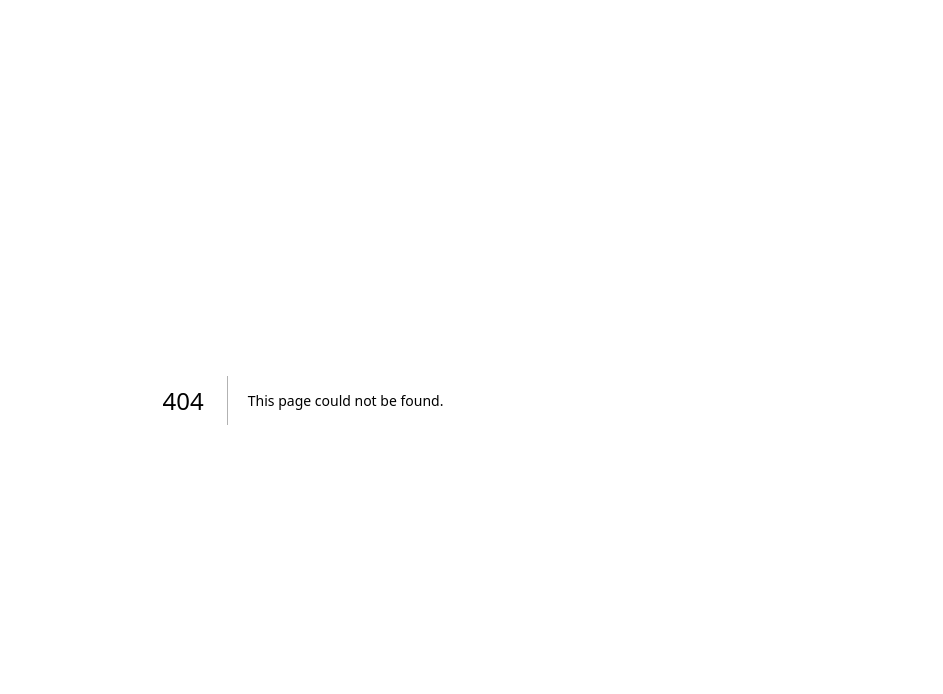
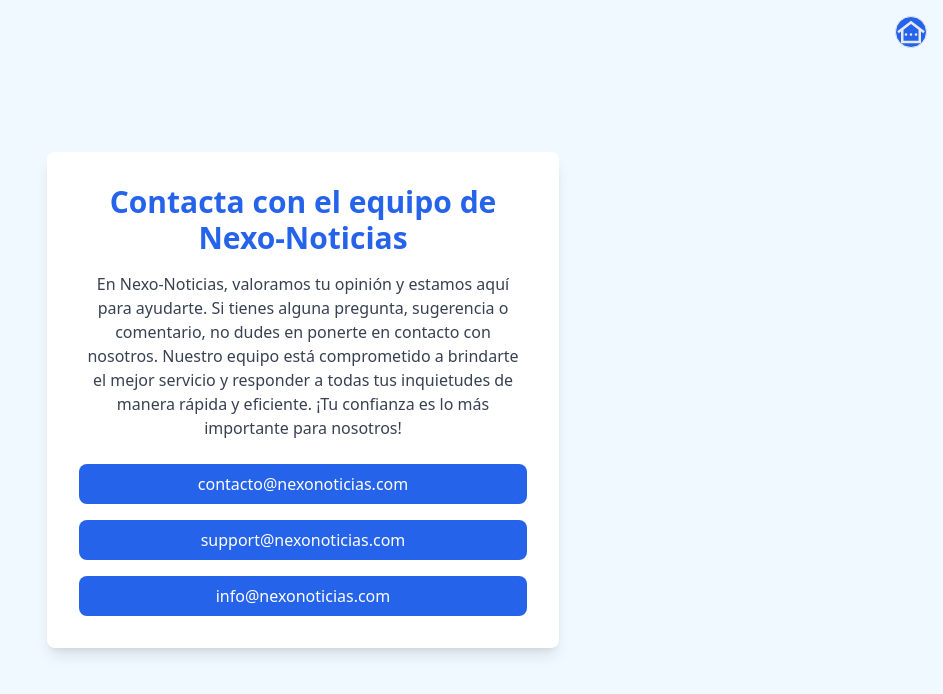
Before and after one commit to ING-JJAVIER/Nexo-Noticias, a Next.js app: page /contact in a window 1280 px wide. Before the commit this address had no page. Shown: the top 694 px of the page, without its empty margins (337-1280 px from the left). Built offline with nearby package versions, Linux system fonts and the light colour scheme; what @nextui-org/react would draw is missing.

Commit message:
changes in pages

```diff
--- /dev/null
+++ b/app/about/page.jsx
@@ -0,0 +1,38 @@
+import React from 'react';
+import Header from '@/components/header';
+
+const About = () => {
+    return (
+        <>
+        <Header hideSearch={true} />
+            <div className="bg-gray-100 min-h-screen flex flex-col justify-center items-center">
+                <div className="max-w-2xl bg-white shadow-lg rounded-lg p-6 m-4">
+                    <h1 className="text-4xl font-bold text-center text-blue-600 mb-4">
+                        Bienvenido a Nexo-Noticias
+                    </h1>
+                    <p className="text-gray-700 mb-4">
+                        En Nexo Noticias, nos dedicamos a ofrecerte las noticias más relevantes y actualizadas del mundo.
+                        Con una mezcla de reportajes profundos, análisis detallados y cobertura en tiempo real,
+                        nuestra misión es mantenerte informado y conectado con los eventos que definen el presente y el futuro.
+                        Nos aseguramos de que cada historia sea verificada, imparcial y presentada con la claridad que nuestros lectores merecen.
+                        Desde política global hasta las últimas tendencias tecnológicas, en Nexo Noticias encontrarás todo lo que necesitas saber.
+                    </p>
+                    <p className="text-gray-700 mb-4">
+                        Nuestra plataforma garantiza una experiencia ágil y rápida, adaptándose perfectamente a tus necesidades,
+                        sin importar el dispositivo desde el cual accedas. Ofrecemos una interfaz intuitiva que pone a tu alcance
+                        los contenidos más destacados de forma accesible y amigable.
+                        Ya sea que te conectes desde tu computadora, smartphone o tablet, te aseguramos una navegación fluida y cómoda.
+                    </p>
+                    <p className="text-gray-700 mb-4">
+                        Nos enorgullece ser tu fuente de confianza en un mundo lleno de información, ayudándote a navegar por el océano
+                        de noticias con precisión y claridad. Si deseas profundizar en temas específicos, Nexo Noticias te brinda un enfoque
+                        personalizado, permitiéndote seguir de cerca las áreas de interés que más te apasionan.
+                        Mantente actualizado con nosotros y forma parte de una comunidad que busca siempre lo mejor de la información global.
+                    </p>
+                </div>
+            </div>
+        </>
+    );
+};
+
+export default About;
--- /dev/null
+++ b/app/contact/page.jsx
@@ -0,0 +1,42 @@
+import Image from 'next/image';
+import Link from 'next/link';
+import React from 'react';
+
+const ContactPage = () => {
+    return (
+        <div className="relative bg-sky-50 min-h-screen flex flex-col justify-center items-center">
+            <Link href={'/'}>
+           <button className='absolute right-4 top-4 border rounded-full w-8 h-8 flex justify-center items-center  bg-blue-600 hover:bg-blue-700 transition duration-600' type="button">
+            <figure>
+                <Image src={'/icons/home.svg'} alt='home icon' width={34}height={34}/>
+            </figure>
+           </button>
+           </Link>
+            <div className="relative z-10 max-w-lg bg-white shadow-lg rounded-lg p-8 m-4">
+
+                <h1 className="text-3xl font-bold text-center text-blue-600 mb-4">
+                    Contacta con el equipo de Nexo-Noticias
+                </h1>
+                <p className="text-gray-700 mb-6 text-center">
+                    En Nexo-Noticias, valoramos tu opinión y estamos aquí para ayudarte.
+                    Si tienes alguna pregunta, sugerencia o comentario, no dudes en ponerte en contacto con nosotros.
+                    Nuestro equipo está comprometido a brindarte el mejor servicio y responder a todas tus inquietudes de manera rápida y eficiente.
+                    ¡Tu confianza es lo más importante para nosotros!
+                </p>
+                <div className="flex flex-col space-y-4">
+                    <Link href="mailto:contacto@nexonoticias.com" className="block text-center bg-blue-600 text-white rounded-lg py-2 hover:bg-blue-700 transition duration-300">
+                        contacto@nexonoticias.com
+                    </Link>
+                    <Link href="mailto:support@nexonoticias.com" className="block text-center bg-blue-600 text-white rounded-lg py-2 hover:bg-blue-700 transition duration-300">
+                        support@nexonoticias.com
+                    </Link>
+                    <Link href="mailto:info@nexonoticias.com" className="block text-center bg-blue-600 text-white rounded-lg py-2 hover:bg-blue-700 transition duration-300">
+                        info@nexonoticias.com
+                    </Link>
+                </div>
+            </div>
+        </div>
+    );
+};
+
+export default ContactPage;
--- a/app/terms/page.jsx
+++ b/app/terms/page.jsx
@@ -5,7 +5,7 @@ import Header from '@/components/header';
 const PoliticaDePrivacidad = () => {
     return (
         <>
-        <Header/>
+        <Header hideSearch={true}/>
         <div className="p-6 max-w-2xl mx-auto bg-slate-100">
             <h1 className="text-3xl font-bold mb-4">POLÍTICA DE PRIVACIDAD</h1>
             <p className="text-sm mb-4"><strong>Fecha de entrada en vigor:</strong> 20 de junio de 2023</p>
--- a/components/footer.jsx
+++ b/components/footer.jsx
@@ -10,16 +10,13 @@ export default function Footer() {
                 </span>
                 <ul className="flex flex-wrap items-center mt-3 text-sm font-medium text-gray-500 dark:text-gray-400 sm:mt-0">
                     <li>
-                        <a href="#" className="hover:underline me-4 md:me-6">About</a>
+                        <Link href={'/about'} className="hover:underline me-4 md:me-6">About</Link>
                     </li>
                     <li>
                         <Link href={'/terms'} className="hover:underline me-4 md:me-6">Privacy Policy</Link>
                     </li>
                     <li>
-                        <a href="#" className="hover:underline me-4 md:me-6">Licensing</a>
-                    </li>
-                    <li>
-                        <a href="#" className="hover:underline">Contact</a>
+                        <Link href={'/contact'} className="hover:underline">Contact</Link>
                     </li>
                 </ul>
             </div>
```
Also changed, not shown: public/icons/home.svg (added).
